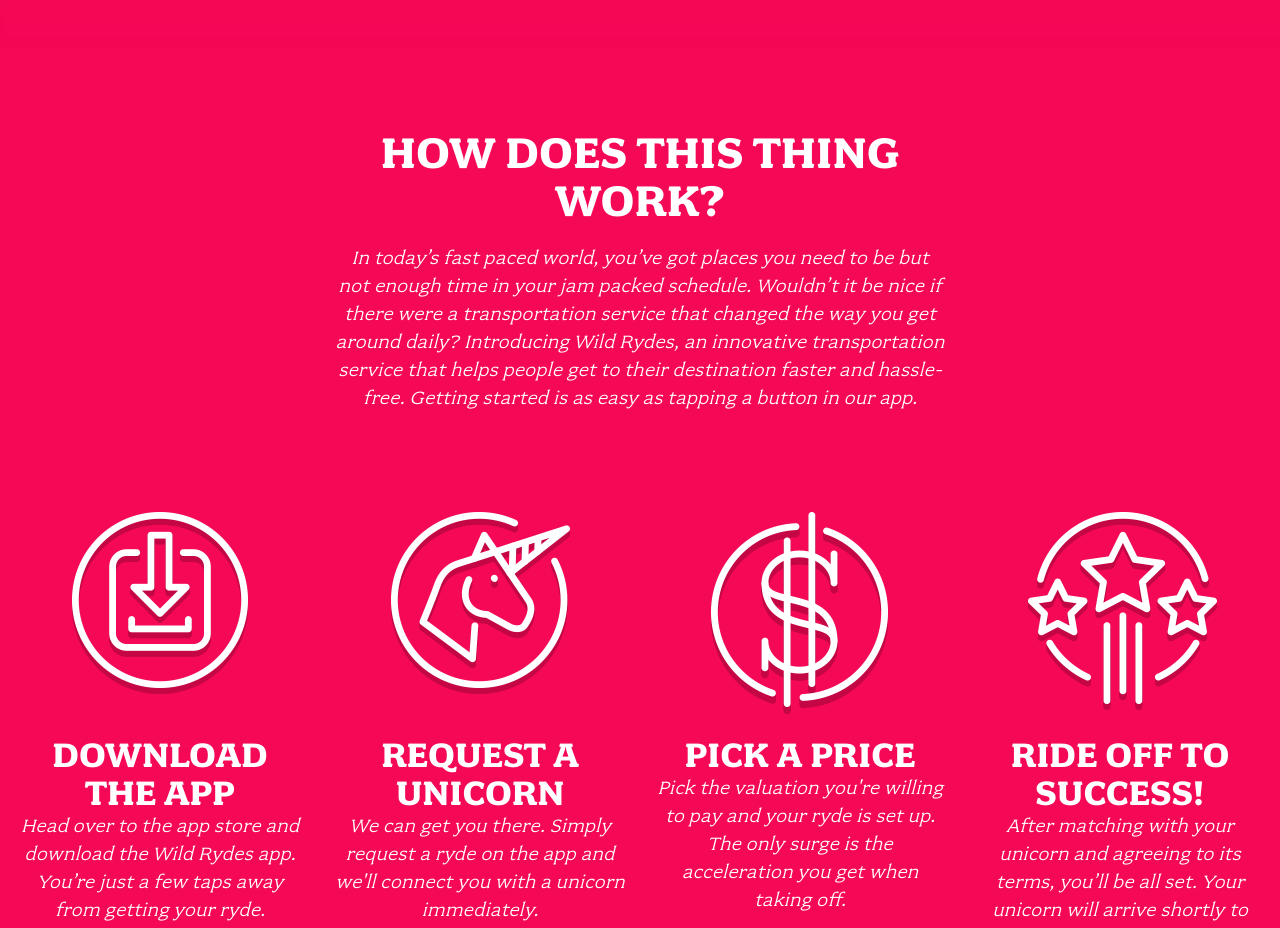
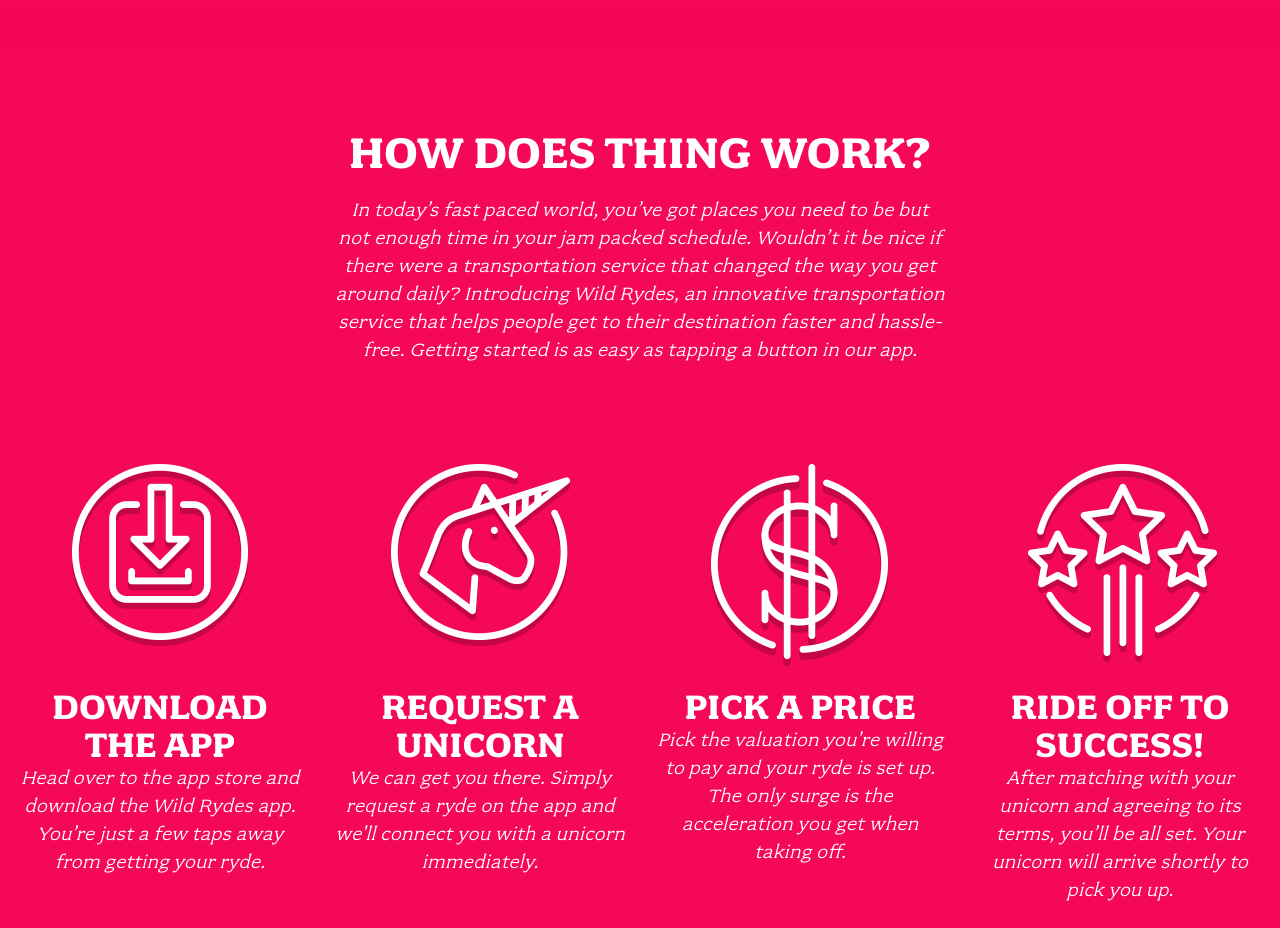
Before and after one commit to AdhamMansii/wildrydes-site, a plain HTML site: page index.html in a window 1280 px wide. Shown: the part 900-1828 px from the top of the page. Drawn offline with Linux system fonts and the light colour scheme.

Commit message:
Update index.html

```diff
--- a/index.html
+++ b/index.html
@@ -30,7 +30,7 @@
 
   <section class="home-about">
     <div class="row column large-9 xlarge-6 xxlarge-4">
-      <h2 class="section-title">How Does This THING Work?</h2>
+      <h2 class="section-title">How Does  THING Work?</h2>
       <p class="content">
         In today’s fast paced world, you’ve got places you need to be but not enough time in your jam packed schedule. Wouldn’t it be nice if there were a transportation service that changed the way you get around daily? Introducing Wild Rydes, an innovative transportation service that helps people get to their destination faster and hassle-free. Getting started is as easy as tapping a button in our app.
       </p>
```
